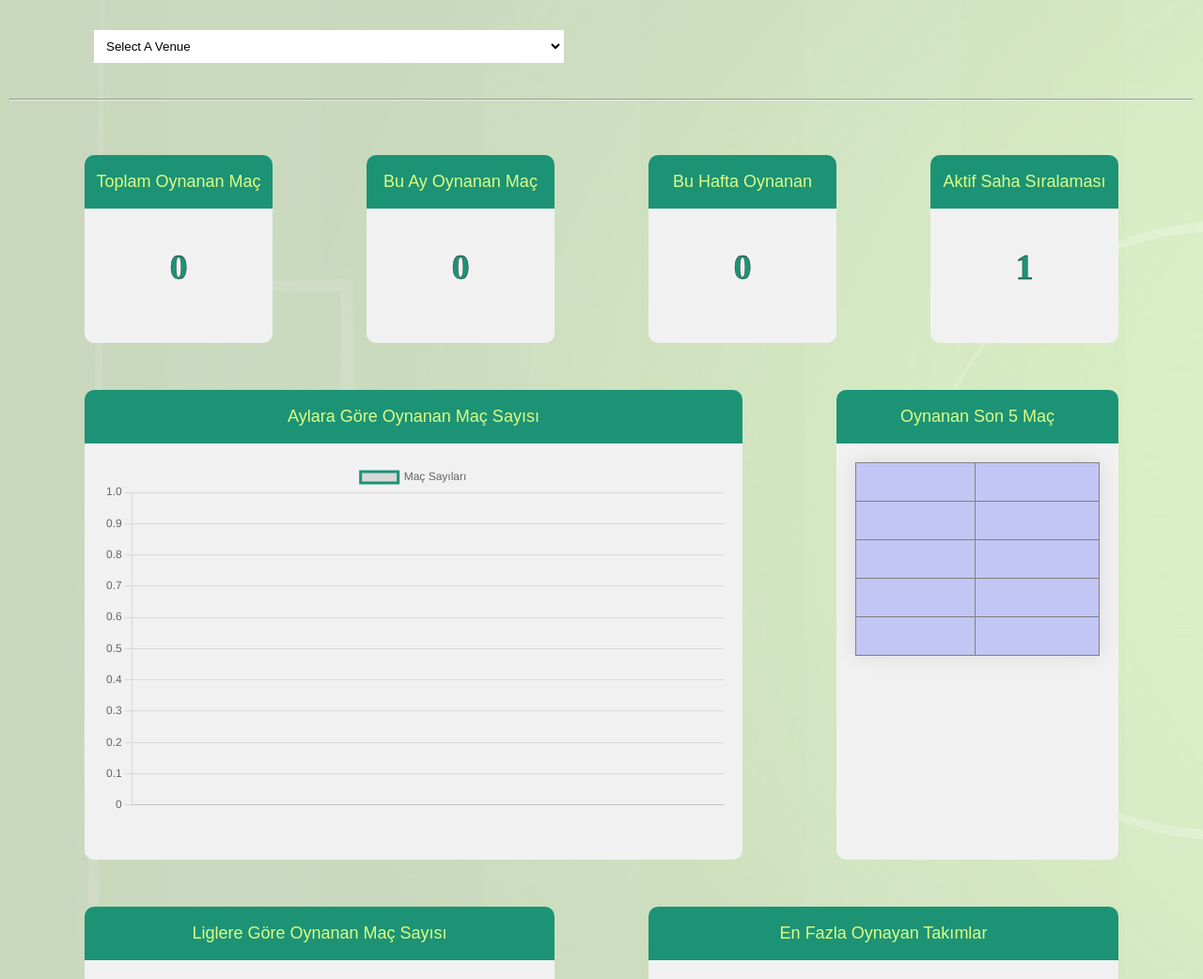
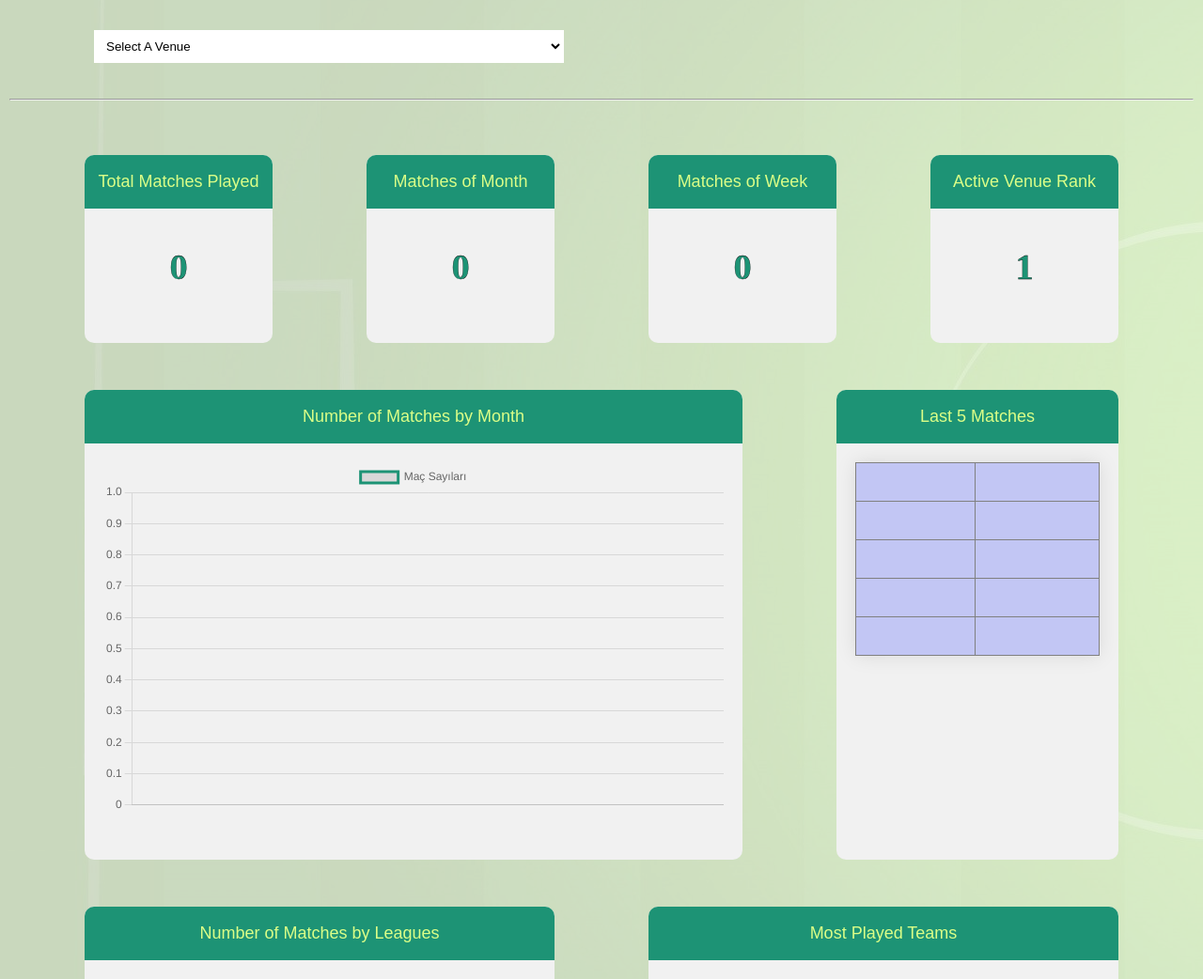
Before and after one commit to berfinyuksel/sahaatar, a Flask app: page /dashboard in a window 1280 px wide. Shown: the part 231-1273 px from the top of the page at 94% size. Run offline with Flask 3, Linux system fonts and the light colour scheme; parts of the project's set-up code (start-up, migrations or seed data) failed here and were passed over.

Commit message:
dashboard ingilizce yapildi

```diff
--- a/website/templates/dashboard.html
+++ b/website/templates/dashboard.html
@@ -50,8 +50,8 @@
           <select id="dropdown" name="selected_venue" onchange="submitForm()" style="background-color: white;">
             <option value="" selected disabled>Select A Venue</option>
             {% for venue in venue %}
-              <option value="{{ venue.venue_name }}" {% if selected_venue==venue.venue_name %}selected{% endif
-                  %}>{{ venue.venue_name }}</option>
+            <option value="{{ venue.venue_name }}" {% if selected_venue==venue.venue_name %}selected{% endif %}>{{
+              venue.venue_name }}</option>
             {% endfor %}
           </select>
         </form>
@@ -74,7 +74,7 @@
 
       <div class="card200x200">
         <div class="card-header">
-            <label class="header-content">Toplam Oynanan Maç</label>
+          <label class="header-content">Total Matches Played</label>
         </div>
         <div class="card-content">
           <h1>{{first_row[0]}}</h1>
@@ -83,7 +83,7 @@
 
       <div class="card200x200">
         <div class="card-header">
-            <label class="header-content">Bu Ay Oynanan Maç</label>
+          <label class="header-content">Matches of Month</label>
         </div>
         <div class="card-content">
           <h1>{{first_row[1]}}</h1>
@@ -92,7 +92,7 @@
 
       <div class="card200x200">
         <div class="card-header">
-            <label class="header-content">Bu Hafta Oynanan</label>
+          <label class="header-content">Matches of Week</label>
         </div>
         <div class="card-content">
           <h1>{{first_row[2]}}</h1>
@@ -101,7 +101,7 @@
 
       <div class="card200x200">
         <div class="card-header">
-            <label class="header-content">Aktif Saha Sıralaması</label>
+          <label class="header-content">Active Venue Rank</label>
         </div>
         <div class="card-content">
           <h1>{{first_row[3]}}</h1>
@@ -114,7 +114,7 @@
 
       <div class="card700x500">
         <div class="card-header">
-            <label class="header-content">Aylara Göre Oynanan Maç Sayısı</label>
+          <label class="header-content">Number of Matches by Month</label>
         </div>
         <div class="card-content">
           <canvas id="lineChart" style="width: 40%; height: 40%;"></canvas>
@@ -123,7 +123,7 @@
 
       <div class="card300x500">
         <div class="card-header">
-            <label class="header-content" >Oynanan Son 5 Maç</label>
+          <label class="header-content">Last 5 Matches</label>
         </div>
         <div class="card-content" style="font-size: small;">
 
@@ -161,8 +161,8 @@
       <div class="card500x300">
 
 
-      <div class="card-header" >
-        <label class="header-content">Liglere Göre Oynanan Maç Sayısı</label>
+        <div class="card-header">
+          <label class="header-content">Number of Matches by Leagues</label>
         </div>
         <div class="card-content">
           <canvas id="barChart"></canvas>
@@ -173,10 +173,10 @@
       <div class="card500x300">
 
         <div class="card-header">
-          <label class="header-content">En Fazla Oynayan Takımlar</label>
+          <label class="header-content">Most Played Teams</label>
         </div>
         <div class="card-content" style="width: 80%; height: 80%; ">
-          <canvas id="pieChart" ></canvas>
+          <canvas id="pieChart"></canvas>
         </div>
       </div>
 
@@ -190,7 +190,7 @@
 <script src="https://cdn.jsdelivr.net/npm/chart.js"></script>
 <script>
   // Flask'ten gelen veriyi al
-    const montly_game = {{ montly_game|tojson|safe }};
+  const montly_game = {{ montly_game| tojson | safe }};
   // Chart.js konfigürasyonu (Line Chart)
   const labelsLine = montly_game[0];
   const dataLine = {
@@ -214,7 +214,7 @@
 </script>
 
 <script>
-      const league_chart = {{ league_chart|tojson|safe }};
+  const league_chart = {{ league_chart| tojson | safe }};
 
   const league_name = ["1.GRUP", "2.GRUP", "3.GRUP", "4.GRUP", "5.GRUP", "6.GRUP", "7.GRUP", "8.GRUP", "9.GRUP", "10.GRUP"];
   const dataBar = {
@@ -243,10 +243,10 @@
   const myBarChart = new Chart(ctxBar, configBar);
 </script>
 <script>
-  const mostplayed_teams = {{ mostplayed_team|tojson|safe }};
+  const mostplayed_teams = {{ mostplayed_team| tojson | safe }};
 
   const dataPie = {
-      labels:mostplayed_teams[0],
+    labels: mostplayed_teams[0],
     datasets: [{
       label: 'Maç Sayısı',
       data: mostplayed_teams[1],
--- a/website/views.py
+++ b/website/views.py
@@ -270,7 +270,7 @@ def dashboard():
     #seçili sahanın altında yazan text
     venue_info = ""
     if selected_venue!='':
-        venue_info = selected_venue + "'nda oynanan maçlarının analiz raporu aşağıda yer almaktadır."
+        venue_info = "The analysis report of the matches played on this field is given below."
 
     return render_template('dashboard.html', venue=venue,selected_venue=selected_venue, venue_info=venue_info, first_row=first_row,montly_game=montly_game,league_chart=league_chart,mostplayed_team=mostplayed_team,lastmatch=lastmatch)
 
@@ -278,7 +278,7 @@ def dashboard():
 @views.route('/dashboard_venue_selection', methods=['POST'])
 def dashboard_venue_selection():
     selected_venue_name = request.form['selected_venue']
-    selectinfo = selected_venue_name + " nda oynanan maçlarının analiz raporu aşağıda yer almaktadır."
+    selectinfo = "The analysis report of the matches played on this field is given below."
     return redirect(url_for('views.dashboard', selected_venue=selected_venue_name))
 
 @views.route('/calendar', methods=['GET', 'POST'])
```
Lines whose indentation alone changed are shown as unchanged.
